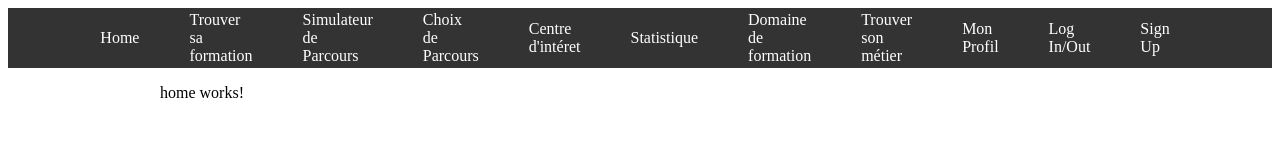
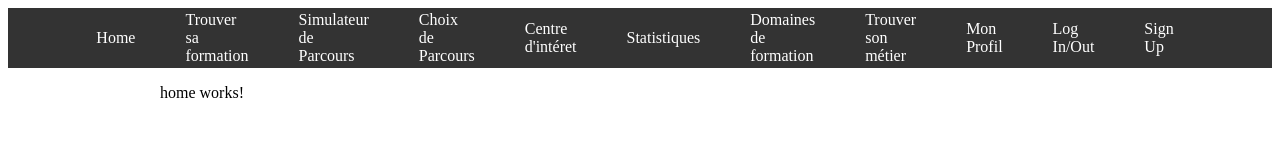
Before and after one commit to StagiairesDAMOTIC/FrontEndPsup, an Angular app: page /home in a window 1280 px wide. Shown: the top 160 px of the page. Built offline with nearby package versions, Linux system fonts and the light colour scheme.

Commit message:
ajout de 2 "s"

```diff
--- a/src/app/app.component.html
+++ b/src/app/app.component.html
@@ -11,9 +11,9 @@
       <br />
       <a [routerLink]="['/centre-dinteret']">Centre d'intéret</a>
       <br />
-      <a [routerLink]="['/statistiques']">Statistique</a>
+      <a [routerLink]="['/statistiques']">Statistiques</a>
       <br />
-      <a [routerLink]="['/domaines-de-formation']">Domaine de formation</a>
+      <a [routerLink]="['/domaines-de-formation']">Domaines de formation</a>
       <br />
       <a [routerLink]="['/trouver-son-metier']">Trouver son métier</a>
       <br />
```
